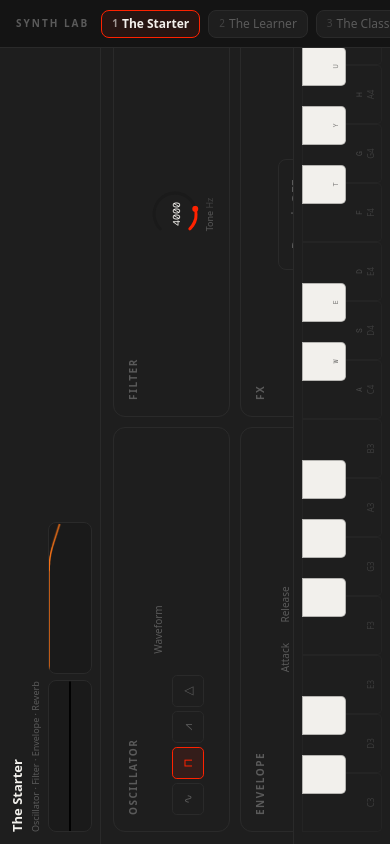
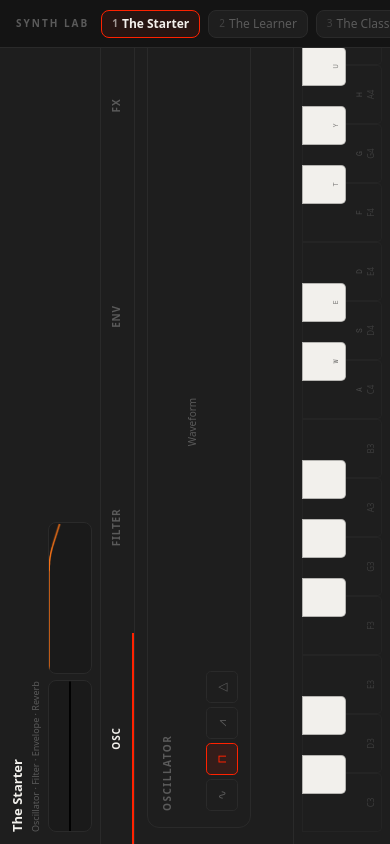
Before and after one commit to StealthVigilante/TheSynthProject, a Next.js app: page /temp-synths/1 in a window 390 px wide. Both pictures are taken after a click on the button "square". Built offline with nearby package versions, Linux system fonts and the light colour scheme.

Commit message:
feat(synth1): mobile tabs layout for controls (OSC/FILTER/ENV/FX)
Co-Authored-By: Claude Sonnet 4.6 <noreply@anthropic.com>

```diff
--- a/src/app/temp-synths/1/page.tsx
+++ b/src/app/temp-synths/1/page.tsx
@@ -51,6 +51,7 @@ export default function Synth1Page() {
   const startOctaveRef = useRef(startOctave);
   useEffect(() => { startOctaveRef.current = startOctave; }, [startOctave]);
   const [activeNotes, setActiveNotes] = useState<Set<string>>(new Set());
+  const [activeTab, setActiveTab] = useState<"osc" | "filter" | "env" | "fx">("osc");
 
   useEffect(() => {
     engineRef.current = new Synth1Engine();
@@ -187,7 +188,7 @@ export default function Synth1Page() {
     </div>
   );
 
-  const controls = (
+  const desktopControls = (
     <div style={{ display: "grid", gridTemplateColumns: "1fr 1fr", gap: 10, padding: 12 }}>
       <div style={SECTION}>
         <p style={LABEL}>Oscillator</p>
@@ -264,6 +265,127 @@ export default function Synth1Page() {
     </div>
   );
 
+  const TAB_BAR_STYLE: React.CSSProperties = {
+    display: "flex",
+    borderBottom: "1px solid var(--border)",
+    flexShrink: 0,
+  };
+
+  const tabBtnStyle = (active: boolean): React.CSSProperties => ({
+    flex: 1,
+    padding: "8px 4px",
+    fontSize: 10,
+    fontWeight: 700,
+    letterSpacing: "0.08em",
+    background: "none",
+    border: "none",
+    borderBottom: active ? "2px solid var(--primary)" : "2px solid transparent",
+    color: active ? "var(--foreground)" : "var(--muted-foreground)",
+    cursor: "pointer",
+  });
+
+  const TABS = [
+    { id: "osc" as const, label: "OSC" },
+    { id: "filter" as const, label: "FILTER" },
+    { id: "env" as const, label: "ENV" },
+    { id: "fx" as const, label: "FX" },
+  ];
+
+  const mobileControls = (
+    <div style={{ display: "flex", flexDirection: "column", height: "100%" }}>
+      <div style={TAB_BAR_STYLE}>
+        {TABS.map((tab) => (
+          <button
+            key={tab.id}
+            style={tabBtnStyle(activeTab === tab.id)}
+            onClick={() => setActiveTab(tab.id)}
+          >
+            {tab.label}
+          </button>
+        ))}
+      </div>
+      <div style={{ flex: 1, padding: "12px 16px", overflowY: "auto" }}>
+        {activeTab === "osc" && (
+          <div style={SECTION}>
+            <p style={LABEL}>Oscillator</p>
+            <WaveformSelect
+              value={waveform}
+              options={["sine", "square", "sawtooth", "triangle"]}
+              onChange={handleWaveform}
+              label="Waveform"
+            />
+          </div>
+        )}
+        {activeTab === "filter" && (
+          <div style={SECTION}>
+            <p style={LABEL}>Filter</p>
+            <div style={{ display: "flex", justifyContent: "center" }}>
+              <Knob
+                value={filterFreq}
+                min={80}
+                max={18000}
+                step={10}
+                label="Tone"
+                unit="Hz"
+                onChange={handleFilterFreq}
+                size="sm"
+              />
+            </div>
+          </div>
+        )}
+        {activeTab === "env" && (
+          <div style={SECTION}>
+            <p style={LABEL}>Envelope</p>
+            <div style={{ display: "flex", justifyContent: "center", gap: 20 }}>
+              <Fader
+                value={attack}
+                min={0.001}
+                max={2}
+                step={0.001}
+                label="Attack"
+                unit="s"
+                onChange={handleAttack}
+              />
+              <Fader
+                value={release}
+                min={0.05}
+                max={4}
+                step={0.01}
+                label="Release"
+                unit="s"
+                onChange={handleRelease}
+              />
+            </div>
+          </div>
+        )}
+        {activeTab === "fx" && (
+          <div style={SECTION}>
+            <p style={LABEL}>FX</p>
+            <div style={{ display: "flex", justifyContent: "center" }}>
+              <button
+                onClick={handleReverb}
+                style={{
+                  padding: "8px 20px",
+                  borderRadius: 8,
+                  border: "1px solid",
+                  borderColor: reverb ? "var(--primary)" : "var(--border)",
+                  background: reverb ? "oklch(from var(--primary) l c h / 10%)" : "var(--card)",
+                  color: reverb ? "var(--foreground)" : "var(--muted-foreground)",
+                  fontSize: 13,
+                  fontWeight: reverb ? 600 : 400,
+                  cursor: "pointer",
+                  transition: "all 150ms",
+                }}
+              >
+                Reverb {reverb ? "ON" : "OFF"}
+              </button>
+            </div>
+          </div>
+        )}
+      </div>
+    </div>
+  );
+
   const octaveNavStyle: React.CSSProperties = {
     background: "none",
     border: "1px solid var(--border)",
@@ -326,7 +448,7 @@ export default function Synth1Page() {
       isMobile={isMobile}
       theme={THEME}
       header={header}
-      controls={controls}
+      controls={isMobile ? mobileControls : desktopControls}
       keyboard={keyboard}
       navHeight={48}
     />
```
